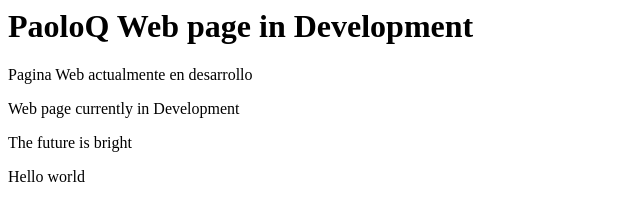
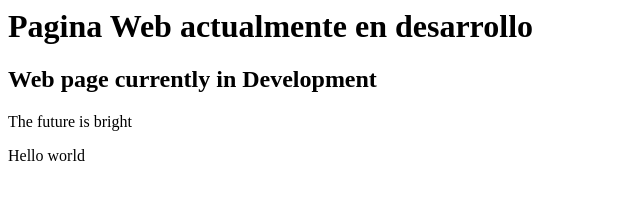
Before and after one commit to PaoloQwasHere/PaoloQwasHere.github.io, a plain HTML site: page index.html in a window 1280 px wide. Shown: the whole page, without its empty margins (0-640 px from the left). Drawn offline with Linux system fonts and the light colour scheme.

Commit message:
Corrigiendo error
Cambiando errores

```diff
--- a/index.html
+++ b/index.html
@@ -1,10 +1,11 @@
 <html>
     <head>
-        <h1>PaoloQ Web page in Development</h1>
+
+         <title>   PaoloQ Web page in Development </title>
     </head>
     <body>
-        <p>Pagina Web actualmente en desarrollo</p>
-        <p>Web page currently in Development</p>
+        <h1>Pagina Web actualmente en desarrollo</h1>
+        <h2>Web page currently in Development</h2>
         <p>The future is bright</p>
         <p> Hello world<p>
     </body>
```
